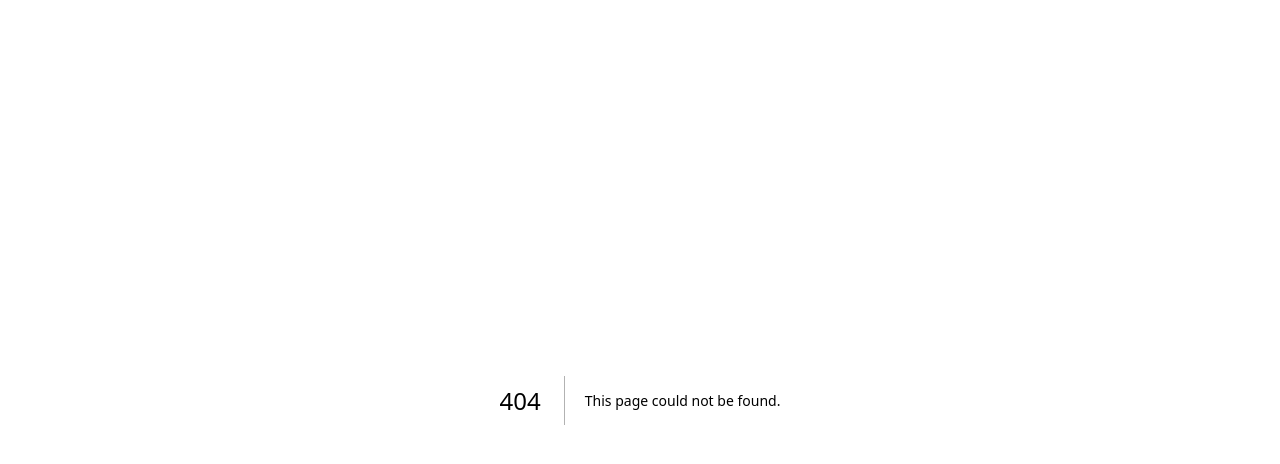
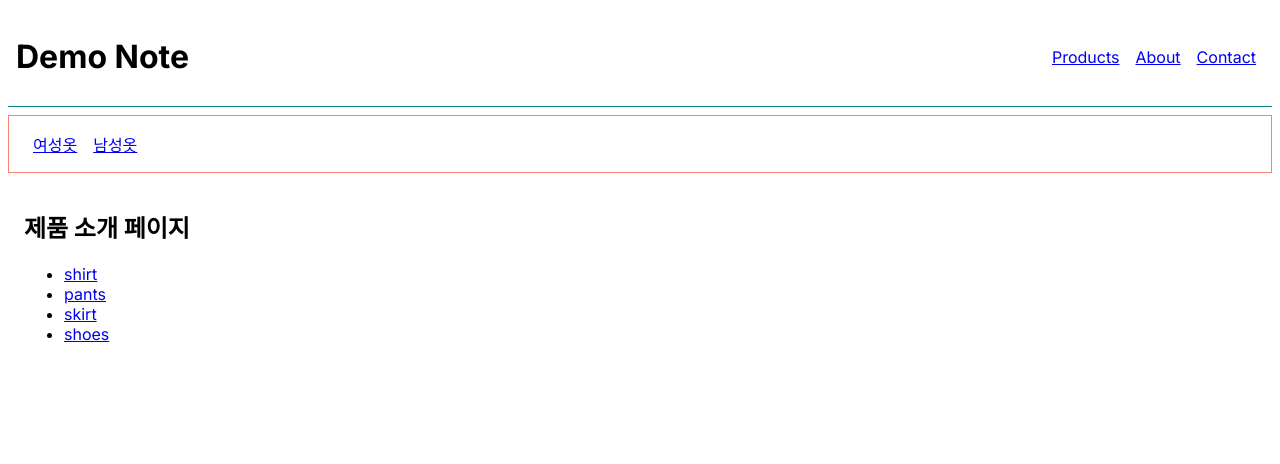
Before and after one commit to kangmin01/my-app, a Next.js app: page /products in a window 1280 px wide. Before the commit this address had no page. Shown: the top 464 px of the page. Built offline with nearby package versions, Linux system fonts and the light colour scheme.

Commit message:
nextjs 페이지 구성

```diff
--- /dev/null
+++ b/src/app/about/page.tsx
@@ -0,0 +1,3 @@
+export default function AboutPage() {
+  return <h1>어바웃 페이지</h1>;
+}
--- /dev/null
+++ b/src/app/contact/page.tsx
@@ -0,0 +1,3 @@
+export default function ContactPage() {
+  return <h1>콘택트 페이지</h1>;
+}
--- a/src/app/globals.css
+++ b/src/app/globals.css
@@ -1,4 +1,4 @@
-:root {
+/* :root {
   --max-width: 1100px;
   --border-radius: 12px;
   --font-mono: ui-monospace, Menlo, Monaco, 'Cascadia Mono', 'Segoe UI Mono',
@@ -104,4 +104,4 @@ a {
   html {
     color-scheme: dark;
   }
-}
+} */
--- /dev/null
+++ b/src/app/layout.module.css
@@ -0,0 +1,11 @@
+.header {
+  display: flex;
+  justify-content: space-between;
+  align-items: center;
+  padding: 8px;
+  border-bottom: 1px solid teal;
+}
+
+.nav a {
+  padding: 0px 8px;
+}
--- a/src/app/layout.tsx
+++ b/src/app/layout.tsx
@@ -1,22 +1,37 @@
-import type { Metadata } from 'next'
-import { Inter } from 'next/font/google'
-import './globals.css'
+import Link from "next/link";
+import type { Metadata } from "next";
+import { Inter } from "next/font/google";
+import "./globals.css";
+import styles from "./layout.module.css";
 
-const inter = Inter({ subsets: ['latin'] })
+const inter = Inter({ subsets: ["latin"] });
 
 export const metadata: Metadata = {
-  title: 'Create Next App',
-  description: 'Generated by create next app',
-}
+  title: "제품 사이트",
+  description: "제품을 판매하는 곳이다.",
+  icons: {
+    icon: "/favicon.ico",
+  },
+};
 
 export default function RootLayout({
   children,
 }: {
-  children: React.ReactNode
+  children: React.ReactNode;
 }) {
   return (
     <html lang="en">
-      <body className={inter.className}>{children}</body>
+      <body className={inter.className}>
+        <header className={styles.header}>
+          <h1>Demo Note</h1>
+          <nav className={styles.nav}>
+            <Link href="/products">Products</Link>
+            <Link href="/about">About</Link>
+            <Link href="/contact">Contact</Link>
+          </nav>
+        </header>
+        {children}
+      </body>
     </html>
-  )
+  );
 }
--- /dev/null
+++ b/src/app/not-found.tsx
@@ -0,0 +1,3 @@
+export default function NotFoundPage() {
+  return <h1>페이지를 찾을 수 없음 🥲</h1>;
+}
--- /dev/null
+++ b/src/app/products/layout.module.css
@@ -0,0 +1,13 @@
+.nav {
+  padding: 16px;
+  margin-top: 8px;
+  border: 1px solid salmon;
+}
+
+.nav a {
+  padding: 0 8px;
+}
+
+.product {
+  padding: 16px;
+}
--- /dev/null
+++ b/src/app/products/layout.tsx
@@ -0,0 +1,24 @@
+import type { Metadata } from "next";
+import Link from "next/link";
+import styles from "./layout.module.css";
+
+export const metadata: Metadata = {
+  title: "제품 사이트 | 전체 제품 확인",
+  description: "제품을 확인해 보세요",
+};
+
+export default function ProductsLayout({
+  children,
+}: {
+  children: React.ReactNode;
+}) {
+  return (
+    <>
+      <nav className={styles.nav}>
+        <Link href="/products/women">여성옷</Link>
+        <Link href="/products/man">남성옷</Link>
+      </nav>
+      <section className={styles.product}>{children}</section>
+    </>
+  );
+}
--- /dev/null
+++ b/src/app/products/page.tsx
@@ -0,0 +1,18 @@
+import Link from "next/link";
+
+const products = ["shirt", "pants", "skirt", "shoes"];
+
+export default function ProductPage() {
+  return (
+    <>
+      <h1>제품 소개 페이지</h1>
+      <ul>
+        {products.map((product, index) => (
+          <li key={index}>
+            <Link href={`products/${product}`}>{product}</Link>
+          </li>
+        ))}
+      </ul>
+    </>
+  );
+}
```
Also changed, not shown: src/app/page.tsx (+3 -92 lines), src/app/products/[slug]/page.tsx (added, +22 -0 lines).
